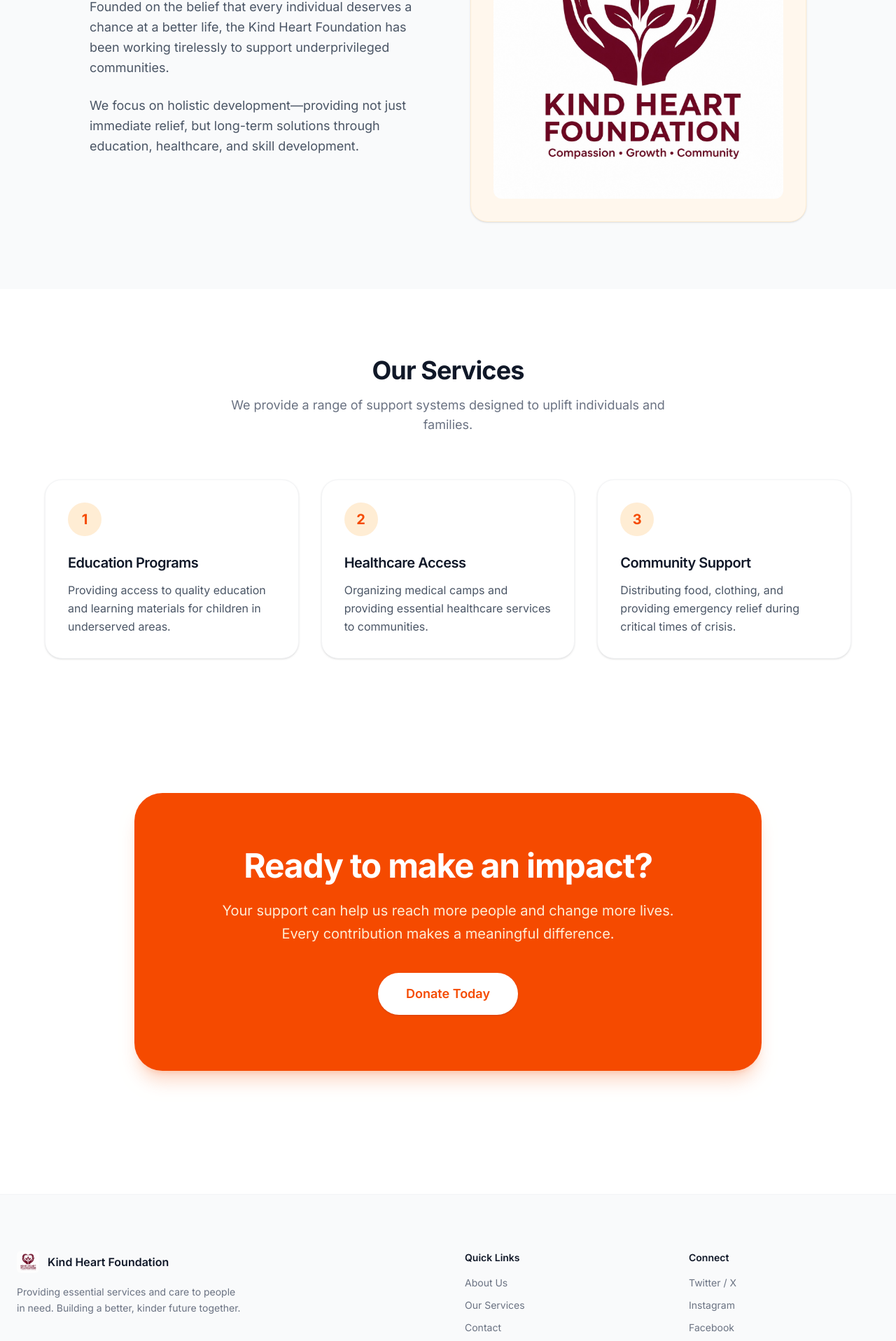
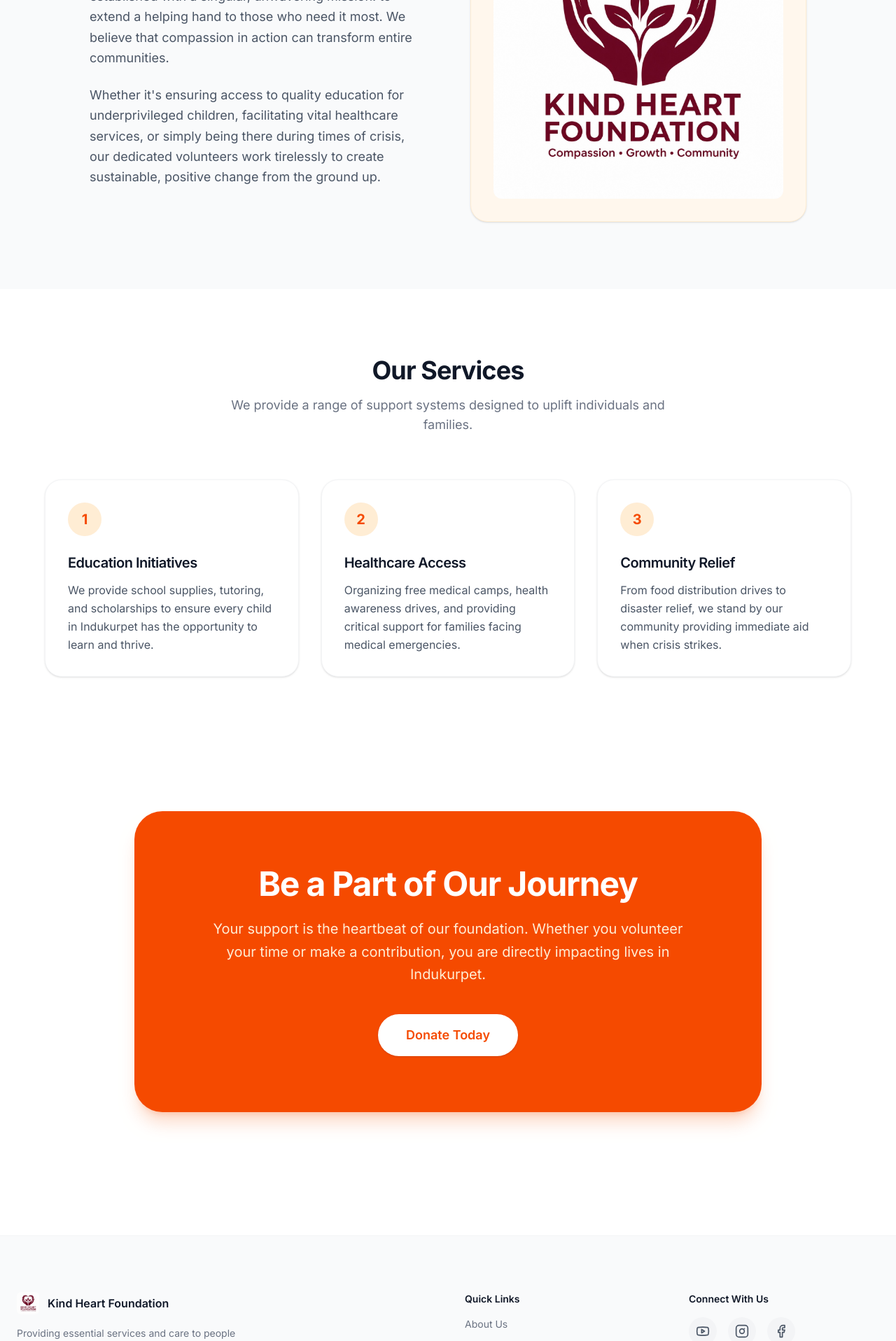
Before and after one commit to charanteja-k/kindheartfoundation_basic, a Next.js app: page / in a window 1280 px wide. Shown: the part 1020-2936 px from the top of the page at 70% size. Built offline with nearby package versions, Linux system fonts and the light colour scheme.

Commit message:
refactored the application for furthur updation with details

```diff
--- a/src/app/page.tsx
+++ b/src/app/page.tsx
@@ -113,12 +113,12 @@ export default function Home() {
         <div className="container mx-auto max-w-5xl">
           <div className="about-content grid grid-cols-1 md:grid-cols-2 gap-16 items-center">
             <div>
-              <h2 className="text-3xl md:text-4xl font-bold tracking-tight text-gray-900 mb-6">About Us</h2>
+              <h2 className="text-3xl md:text-4xl font-bold tracking-tight text-gray-900 mb-6">Who We Are</h2>
               <p className="text-gray-600 text-lg leading-relaxed mb-6">
-                Founded on the belief that every individual deserves a chance at a better life, the Kind Heart Foundation has been working tirelessly to support underprivileged communities.
+                Based in Indukurpet, the Kind Heart Foundation was established with a singular, unwavering mission: to extend a helping hand to those who need it most. We believe that compassion in action can transform entire communities.
               </p>
               <p className="text-gray-600 text-lg leading-relaxed">
-                We focus on holistic development—providing not just immediate relief, but long-term solutions through education, healthcare, and skill development.
+                Whether it's ensuring access to quality education for underprivileged children, facilitating vital healthcare services, or simply being there during times of crisis, our dedicated volunteers work tirelessly to create sustainable, positive change from the ground up.
               </p>
             </div>
             <div className="aspect-square bg-orange-50 rounded-3xl flex items-center justify-center border border-orange-100 shadow-sm overflow-hidden p-8">
@@ -144,9 +144,9 @@ export default function Home() {
 
           <div className="grid grid-cols-1 md:grid-cols-3 gap-8">
             {[
-              { title: "Education Programs", desc: "Providing access to quality education and learning materials for children in underserved areas." },
-              { title: "Healthcare Access", desc: "Organizing medical camps and providing essential healthcare services to communities." },
-              { title: "Community Support", desc: "Distributing food, clothing, and providing emergency relief during critical times of crisis." }
+              { title: "Education Initiatives", desc: "We provide school supplies, tutoring, and scholarships to ensure every child in Indukurpet has the opportunity to learn and thrive." },
+              { title: "Healthcare Access", desc: "Organizing free medical camps, health awareness drives, and providing critical support for families facing medical emergencies." },
+              { title: "Community Relief", desc: "From food distribution drives to disaster relief, we stand by our community providing immediate aid when crisis strikes." }
             ].map((service, index) => (
               <div key={index} className="service-card p-8 rounded-3xl bg-white border border-gray-100 shadow-sm hover:shadow-lg hover:border-orange-100 transition-all duration-300 group">
                 <div className="w-12 h-12 bg-orange-100 text-orange-600 rounded-full flex items-center justify-center mb-6 text-xl font-bold group-hover:bg-orange-600 group-hover:text-white transition-colors">
@@ -163,9 +163,9 @@ export default function Home() {
       {/* CTA Section */}
       <section id="contact" ref={ctaRef} className="py-24 px-6">
         <div className="container mx-auto max-w-4xl text-center cta-content bg-orange-600 rounded-[2.5rem] p-12 md:p-20 text-white shadow-xl shadow-orange-600/20">
-          <h2 className="text-3xl md:text-5xl font-bold tracking-tight mb-6">Ready to make an impact?</h2>
+          <h2 className="text-3xl md:text-5xl font-bold tracking-tight mb-6">Be a Part of Our Journey</h2>
           <p className="text-orange-100 text-lg md:text-xl mb-10 max-w-2xl mx-auto leading-relaxed">
-            Your support can help us reach more people and change more lives. Every contribution makes a meaningful difference.
+            Your support is the heartbeat of our foundation. Whether you volunteer your time or make a contribution, you are directly impacting lives in Indukurpet.
           </p>
           <button className="px-10 py-4 bg-white text-orange-600 rounded-full font-semibold text-lg hover:bg-orange-50 transition-all transform hover:scale-105 active:scale-95 shadow-sm">
             Donate Today
--- a/src/components/Footer.tsx
+++ b/src/components/Footer.tsx
@@ -19,7 +19,7 @@ export default function Footer() {
               </span>
           </div>
           <p className="max-w-xs leading-relaxed">
-            Providing essential services and care to people in need. Building a better, kinder future together.
+            Providing essential services and care to people in need in Indukurpet and beyond. Building a better, kinder future together.
           </p>
         </div>
 
@@ -33,12 +33,18 @@ export default function Footer() {
         </div>
 
         <div>
-          <h4 className="font-semibold text-gray-900 mb-4">Connect</h4>
-          <ul className="space-y-3">
-            <li><a href="#" className="hover:text-orange-600 transition-colors">Twitter / X</a></li>
-            <li><a href="#" className="hover:text-orange-600 transition-colors">Instagram</a></li>
-            <li><a href="#" className="hover:text-orange-600 transition-colors">Facebook</a></li>
-          </ul>
+          <h4 className="font-semibold text-gray-900 mb-4">Connect With Us</h4>
+          <div className="flex gap-4">
+            <a href="https://youtube.com/@kindheartfoundations?si=3dyPTNRL9nlGbe64" target="_blank" rel="noopener noreferrer" className="p-2.5 bg-gray-100 rounded-full text-gray-600 hover:bg-orange-100 hover:text-orange-600 transition-all transform hover:scale-110" aria-label="YouTube">
+              <svg xmlns="http://www.w3.org/2000/svg" width="20" height="20" viewBox="0 0 24 24" fill="none" stroke="currentColor" strokeWidth="2" strokeLinecap="round" strokeLinejoin="round"><path d="M2.5 17a24.12 24.12 0 0 1 0-10 2 2 0 0 1 1.4-1.4 49.56 49.56 0 0 1 16.2 0A2 2 0 0 1 21.5 7a24.12 24.12 0 0 1 0 10 2 2 0 0 1-1.4 1.4 49.55 49.55 0 0 1-16.2 0A2 2 0 0 1 2.5 17"/><path d="m10 15 5-3-5-3z"/></svg>
+            </a>
+            <a href="https://www.instagram.com/_kind_heart_foundation?igsh=MThhMm85cDc3YzExdg%3D%3D&utm_source=qr" target="_blank" rel="noopener noreferrer" className="p-2.5 bg-gray-100 rounded-full text-gray-600 hover:bg-orange-100 hover:text-orange-600 transition-all transform hover:scale-110" aria-label="Instagram">
+              <svg xmlns="http://www.w3.org/2000/svg" width="20" height="20" viewBox="0 0 24 24" fill="none" stroke="currentColor" strokeWidth="2" strokeLinecap="round" strokeLinejoin="round"><rect width="20" height="20" x="2" y="2" rx="5" ry="5"/><path d="M16.11 7.66v.01"/><path d="M12 16a4 4 0 1 0 0-8 4 4 0 0 0 0 8z"/></svg>
+            </a>
+            <a href="https://www.facebook.com/share/1DFB6qJdvg/?mibextid=wwXIfr" target="_blank" rel="noopener noreferrer" className="p-2.5 bg-gray-100 rounded-full text-gray-600 hover:bg-orange-100 hover:text-orange-600 transition-all transform hover:scale-110" aria-label="Facebook">
+              <svg xmlns="http://www.w3.org/2000/svg" width="20" height="20" viewBox="0 0 24 24" fill="none" stroke="currentColor" strokeWidth="2" strokeLinecap="round" strokeLinejoin="round"><path d="M18 2h-3a5 5 0 0 0-5 5v3H7v4h3v8h4v-8h3l1-4h-4V7a1 1 0 0 1 1-1h3z"/></svg>
+            </a>
+          </div>
         </div>
       </div>
 
```
Also changed, not shown: kindheartfoundation_donation_pic.jpg (added).
